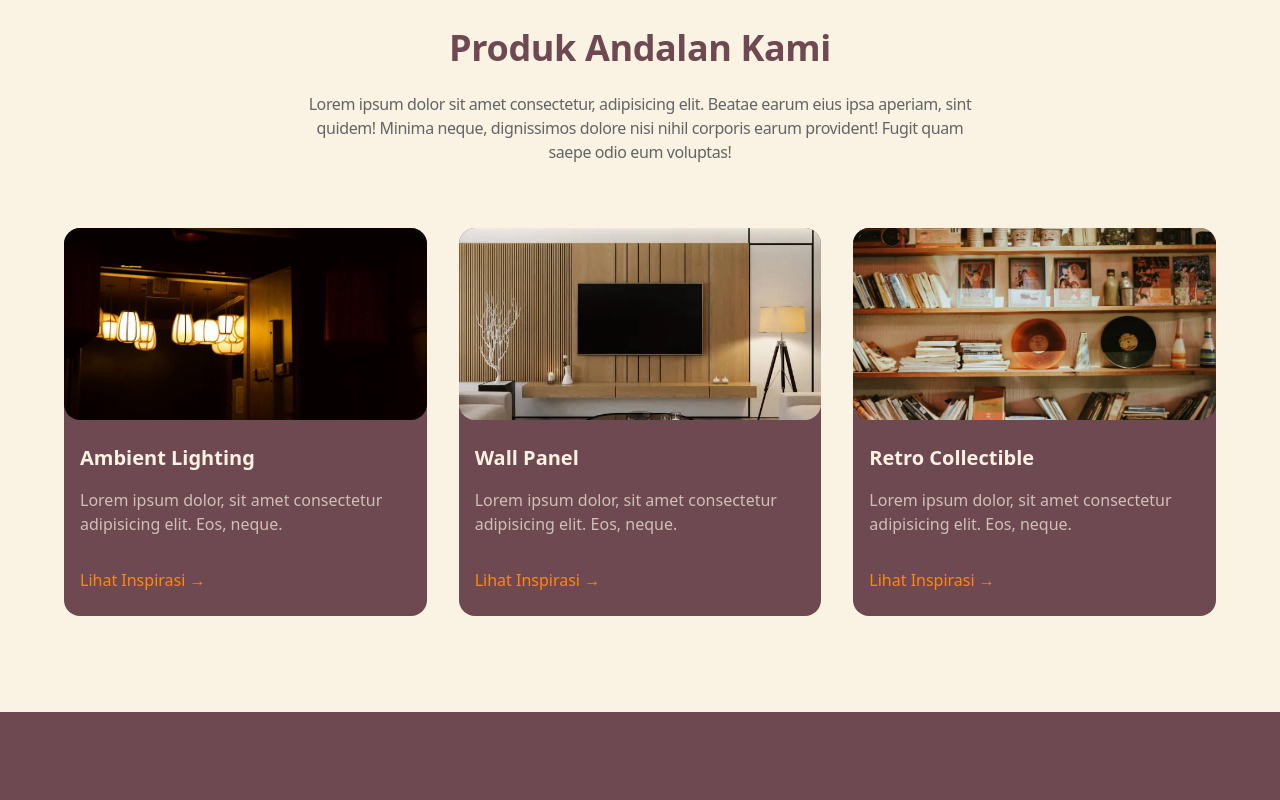
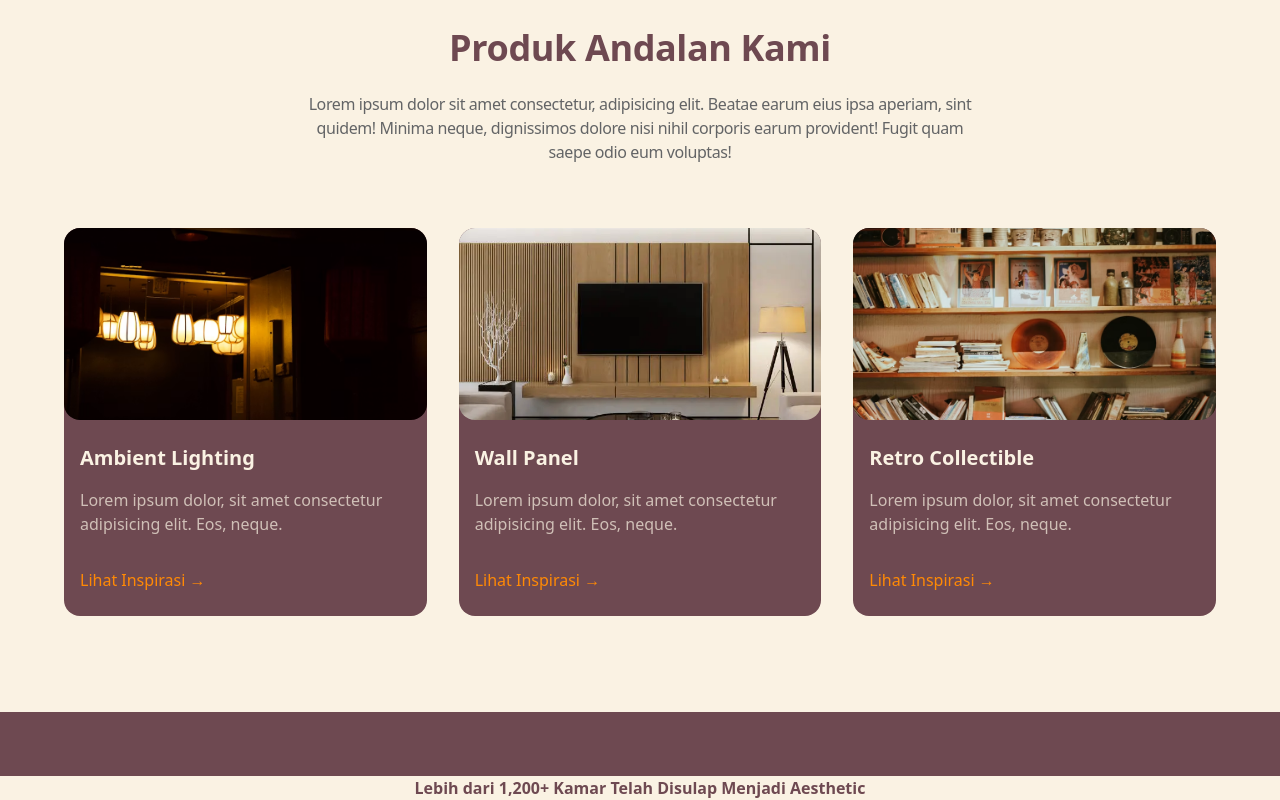
Before and after one commit to tauhidfebryan/room-makeover-landing-page, a Next.js app: page / in a window 1280 px wide. Shown: the part 844-1644 px from the top of the page. Before the commit the page ends 1556 px from the top, so only its background shows below. Built offline with nearby package versions, Linux system fonts and the light colour scheme.

Commit message:
feat: tambah testimoni/social proof

```diff
--- /dev/null
+++ b/src/app/components/SocialProof.jsx
@@ -0,0 +1,13 @@
+import React from 'react'
+
+const SocialProof = () => {
+    return (
+        <section className='mt-16 bg-secondary'>
+            <div className='text-center'>
+                <h2 className='text-primary font-bold'>Lebih dari 1,200+ Kamar Telah Disulap Menjadi Aesthetic</h2>
+            </div>
+        </section>
+    )
+}
+
+export default SocialProof
--- a/src/app/page.jsx
+++ b/src/app/page.jsx
@@ -2,12 +2,14 @@ import Image from 'next/image'
 import React from 'react'
 import Hero from './components/Hero'
 import ProductShowcase from './components/ProductShowcase'
+import SocialProof from './components/SocialProof'
 
 const Page = () => {
   return (
     <>
       <Hero></Hero>
       <ProductShowcase></ProductShowcase>
+      <SocialProof></SocialProof>
     </>
   )
 }
```
